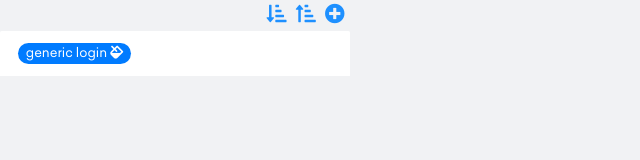
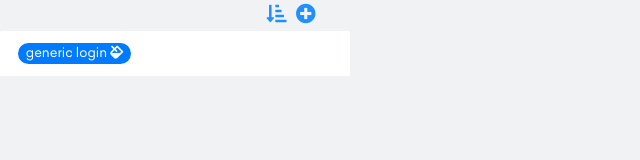
Before and after one commit to omer-tamir/web-testing-extension, an Angular app: page / in a window 1280 px wide. Shown: the top 160 px of the page, without its empty margins (0-640 px from the left). Built offline with nearby package versions, Linux system fonts and the light colour scheme.

Commit message:
expand collapse settings

```diff
--- a/src/app/modules/navbar/navbar.component.html
+++ b/src/app/modules/navbar/navbar.component.html
@@ -1,15 +1,15 @@
 <div class="container">
     <div class="row">
         <div class="col-9"></div>
-        <div class="col-1 p-1">
-            <a class="nav-link text-dark p-0" [routerLink]="['manage']" data-toggle="tooltip" data-placement="right"
-                title="Show Applications List">
+        <div class="col-1 p-1" *ngIf="isExpended">
+            <a class="nav-link text-dark p-0" (click)="collapse()" [routerLink]="['manage']" data-toggle="tooltip"
+                data-placement="right" title="Show Applications List">
                 <i class="fas fa-sort-amount-down-alt" style="font-size: 20px; color: Dodgerblue;"></i>
             </a>
         </div>
-        <div class="col-1 p-1">
-            <a class="nav-link text-dark p-0" [routerLink]="['']" data-toggle="tooltip" data-placement="right"
-                title="Compact list">
+        <div class="col-1 p-1" *ngIf="!isExpended">
+            <a class="nav-link text-dark p-0" (click)="expand()" [routerLink]="['']" data-toggle="tooltip"
+                data-placement="right" title="Compact list">
                 <i class="fas fa-sort-amount-up-alt" style="font-size: 20px; color: Dodgerblue;"></i>
             </a>
         </div>
--- a/src/app/modules/navbar/navbar.component.ts
+++ b/src/app/modules/navbar/navbar.component.ts
@@ -1,14 +1,20 @@
-import { Component, OnInit } from '@angular/core';
+import { Component } from '@angular/core';
 
 @Component({
   selector: 'app-navbar',
   templateUrl: './navbar.component.html'
 })
-export class NavbarComponent implements OnInit {
+export class NavbarComponent {
+  constructor() {}
+  isExpended = true;
 
-  constructor() { }
-
-  ngOnInit() {
+  expand() {
+    this.isExpended = true;
+    console.log(this.isExpended);
   }
 
+  collapse() {
+    this.isExpended = false;
+    console.log(this.isExpended);
+  }
 }
```
